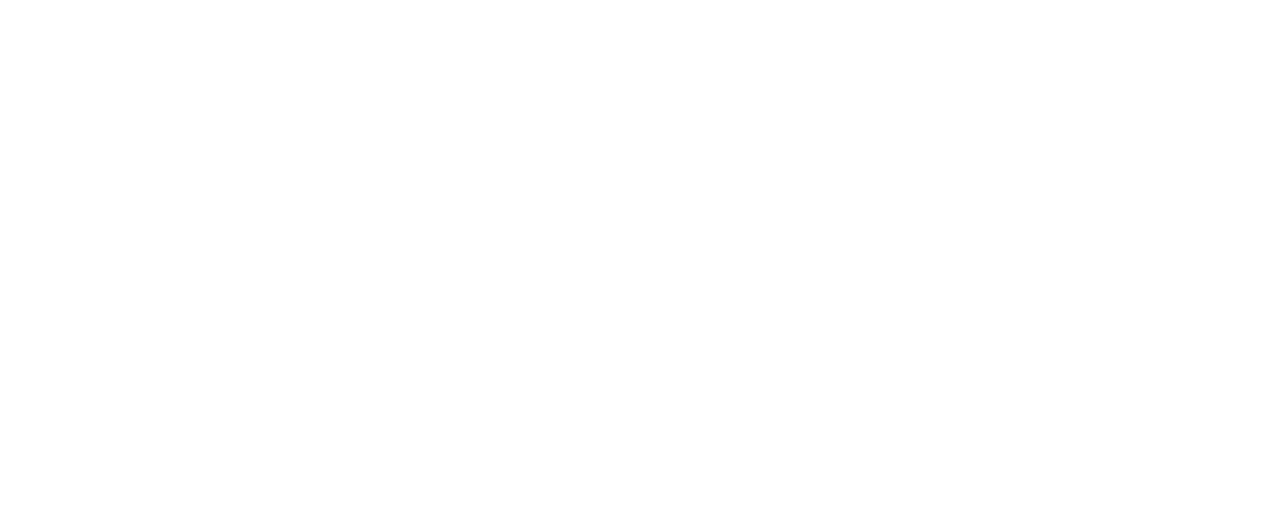
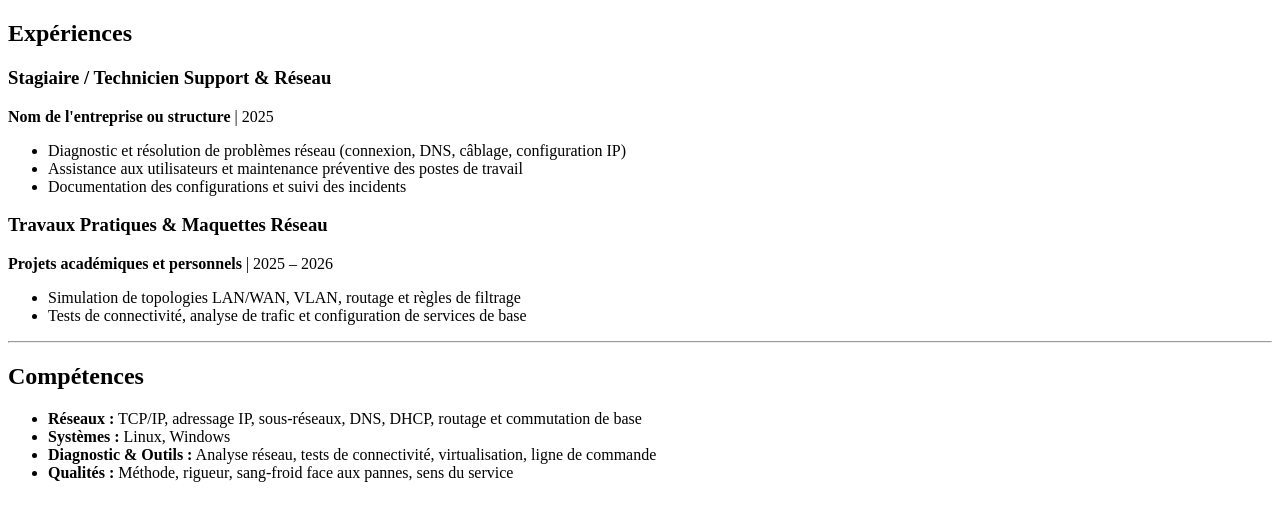
Before and after one commit to Anita-ECLOU/mon-cv, a plain HTML site: page index.html in a window 1280 px wide. Drawn offline with Linux system fonts and the light colour scheme.

Commit message:
mise en place de la section competences

```diff
--- a/index.html
+++ b/index.html
@@ -7,6 +7,40 @@
     <link rel="stylesheet" href="style.css">
 </head>
 <body>
+<section id="experiences">
+      <h2>Expériences</h2>
 
+      <article>
+        <h3>Stagiaire / Technicien Support &amp; Réseau</h3>
+        <p><strong>Nom de l'entreprise ou structure</strong> | <time datetime="2025">2025</time></p>
+        <ul>
+          <li>Diagnostic et résolution de problèmes réseau (connexion, DNS, câblage, configuration IP)</li>
+          <li>Assistance aux utilisateurs et maintenance préventive des postes de travail</li>
+          <li>Documentation des configurations et suivi des incidents</li>
+        </ul>
+      </article>
+
+      <article>
+        <h3>Travaux Pratiques &amp; Maquettes Réseau</h3>
+        <p><strong>Projets académiques et personnels</strong> | <time datetime="2025">2025</time> – <time datetime="2026">2026</time></p>
+        <ul>
+          <li>Simulation de topologies LAN/WAN, VLAN, routage et règles de filtrage</li>
+          <li>Tests de connectivité, analyse de trafic et configuration de services de base</li>
+        </ul>
+      </article>
+    </section>
+
+    <hr>
+
+    <!-- 4. COMPÉTENCES -->
+    <section id="competences">
+      <h2>Compétences</h2>
+      <ul>
+        <li><strong>Réseaux :</strong> TCP/IP, adressage IP, sous-réseaux, DNS, DHCP, routage et commutation de base</li>
+        <li><strong>Systèmes :</strong> Linux, Windows</li>
+        <li><strong>Diagnostic &amp; Outils :</strong> Analyse réseau, tests de connectivité, virtualisation, ligne de commande</li>
+        <li><strong>Qualités :</strong> Méthode, rigueur, sang-froid face aux pannes, sens du service</li>
+      </ul>
+    </section>
 </body>
 </html>
```
